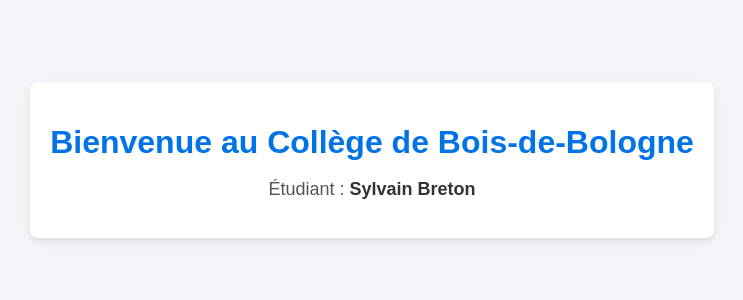
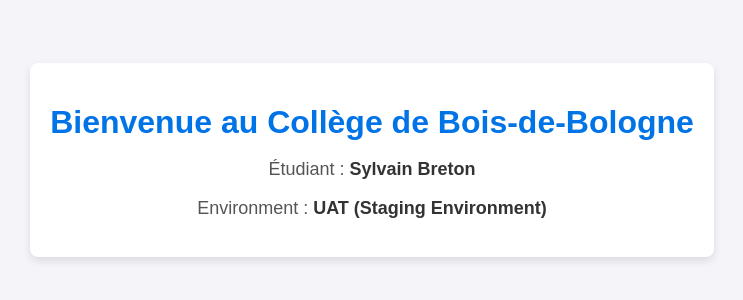
Before and after one commit to roadrunnor/pratique_gh_actions, a plain HTML site: page index.html in a window 1280 px wide. Shown: the part 240-540 px from the top of the page, without its empty margins (268-1011 px from the left). Drawn offline with Linux system fonts and the light colour scheme.

Commit message:
Updated UAT Environment

```diff
--- a/index.html
+++ b/index.html
@@ -10,6 +10,7 @@
 		<div class="container">
 			<h1>Bienvenue au Collège de Bois-de-Bologne</h1>
 			<p>Étudiant : <span id="nom_etudiant">Sylvain Breton</span></p>
+			<p>Environment : <span id="nom_etudiant">UAT (Staging Environment)</span></p>
 		</div>
 	</body>
 </html>
```
Also changed, not shown: 2 other files.
